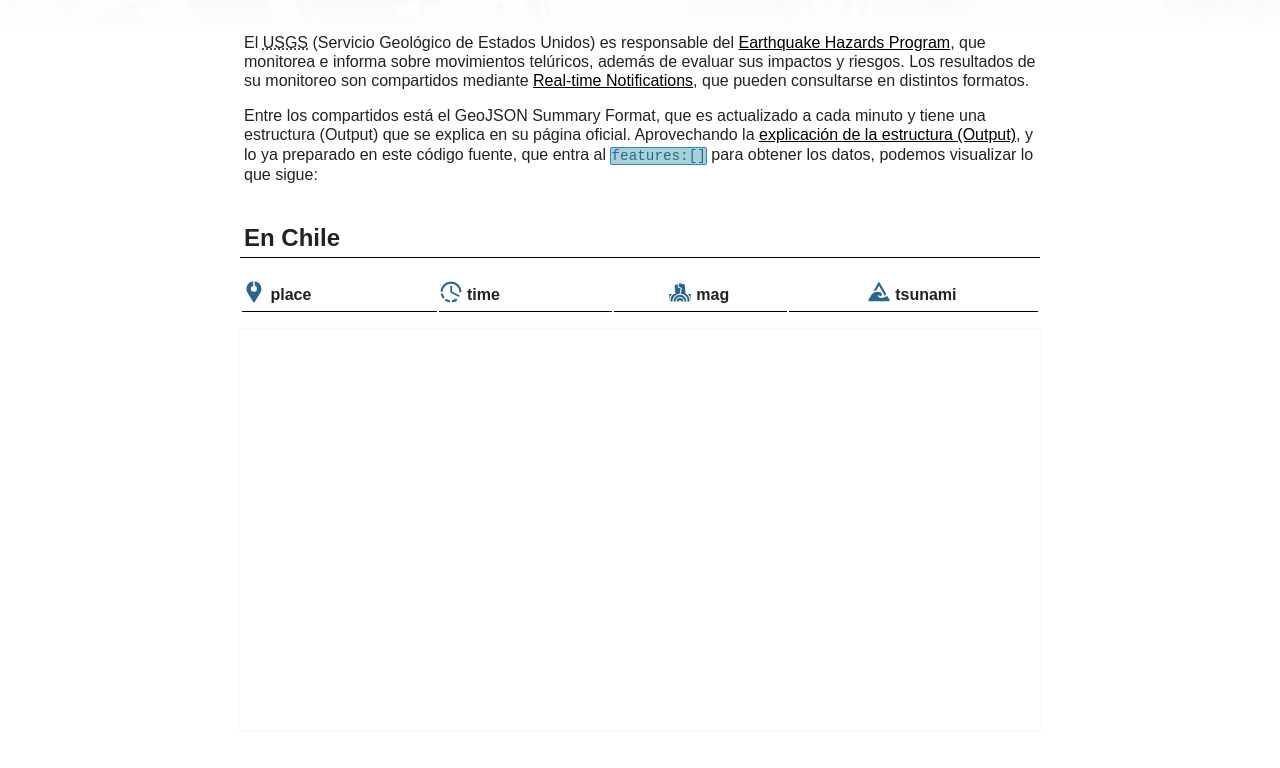
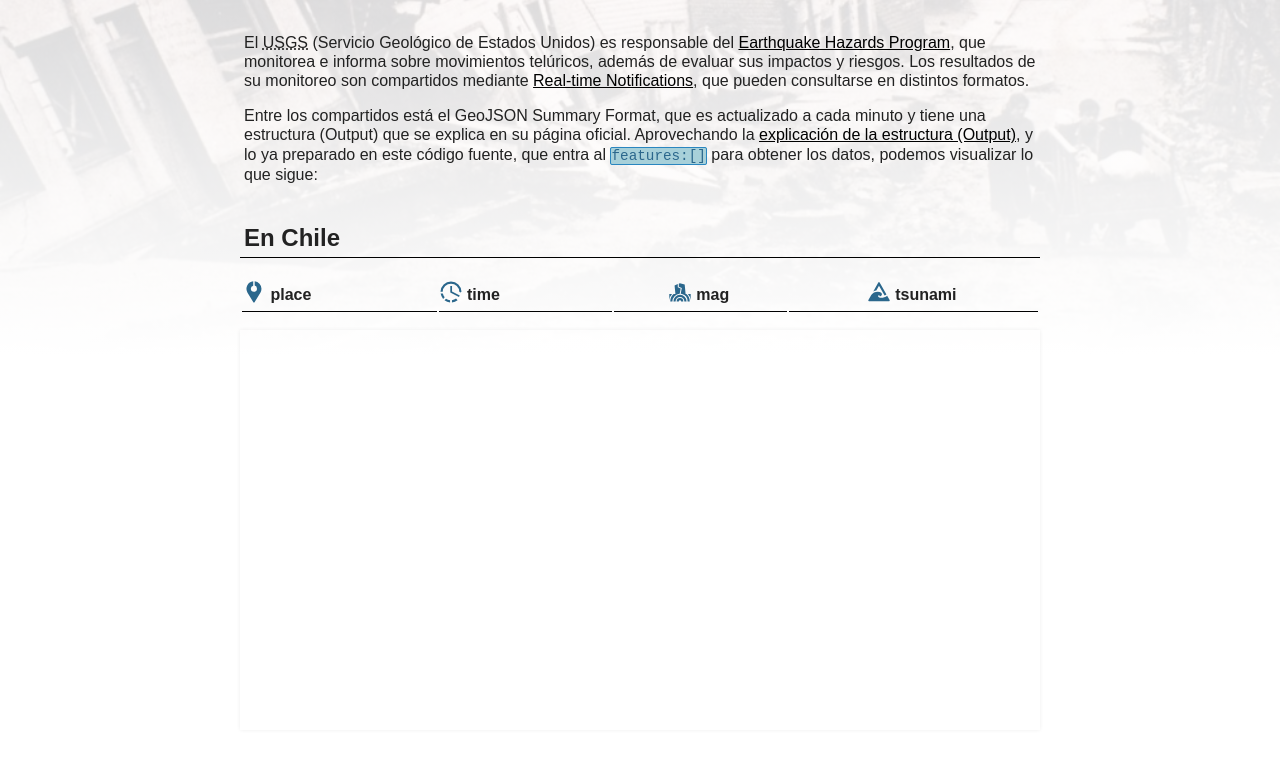
Before and after one commit to profesorfaco/datos, a plain HTML site: page index.html in a window 1280 px wide. Shown: the part 237-1005 px from the top of the page. Drawn offline with nearby package versions, Linux system fonts and the light colour scheme; no server answers; a web font is replaced by a local one.

Commit message:
Update index.html

```diff
--- a/index.html
+++ b/index.html
@@ -21,7 +21,7 @@
                 line-height: 1.2;
                 background: rgba(255,255,255,1);
                 color: #222;
-                background-image: linear-gradient(rgba(255, 255, 255, 0.7) 0, rgba(255, 255, 255, 1) 400px), url("img/terremoto-valdivia-1960.jpg");
+                background-image: linear-gradient(rgba(255, 255, 255, 0.7) 0, rgba(255, 255, 255, 1) 90vh), url("img/terremoto-valdivia-1960.jpg");
                 background-repeat: no-repeat;
                 background-size: 100% auto;
                 background-position: 0px -10vw;
```
